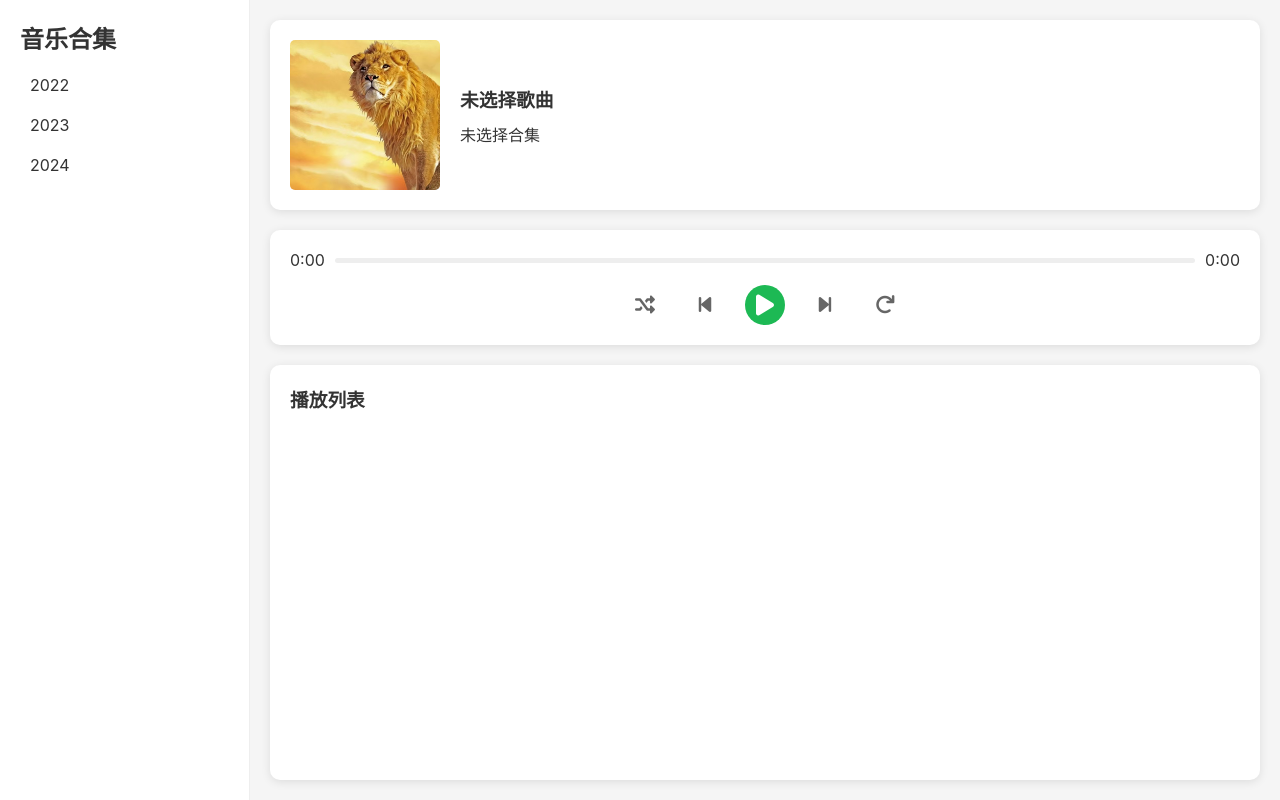
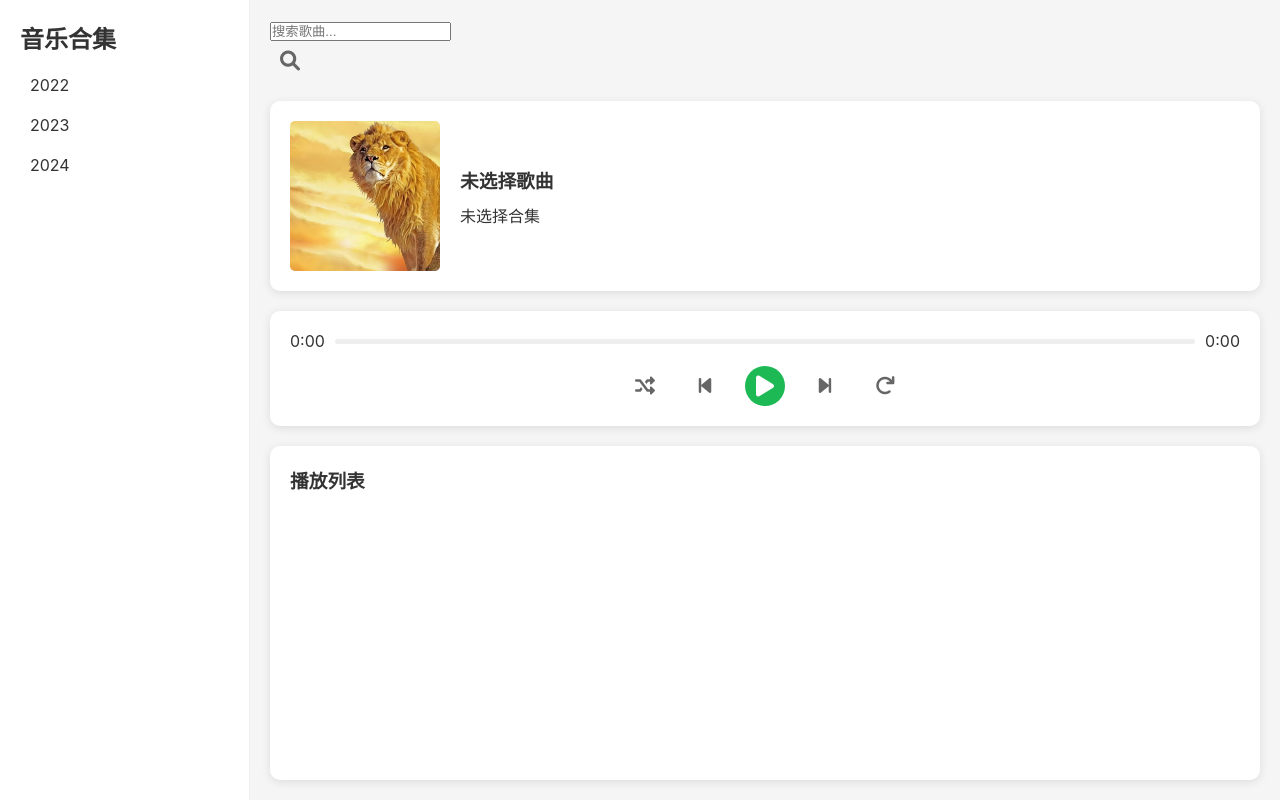
Before and after one commit to ssskeyi/muiscplayer, a plain HTML site: page index.html in a window 1280 px wide. Drawn offline with Linux system fonts and the light colour scheme.

Commit message:
Update index.html

```diff
--- a/index.html
+++ b/index.html
@@ -16,6 +16,10 @@
             <div id="collections-list"></div>
         </div>
         <div class="main-content">
+            <div class="search-container">
+                <input type="text" id="search-input" placeholder="搜索歌曲...">
+                <button id="search-button"><i class="fas fa-search"></i></button>
+            </div>
             <div class="now-playing">
                 <img id="album-cover" src="data/default-album.jpg" alt="专辑封面">
                 <div class="song-info">
```
